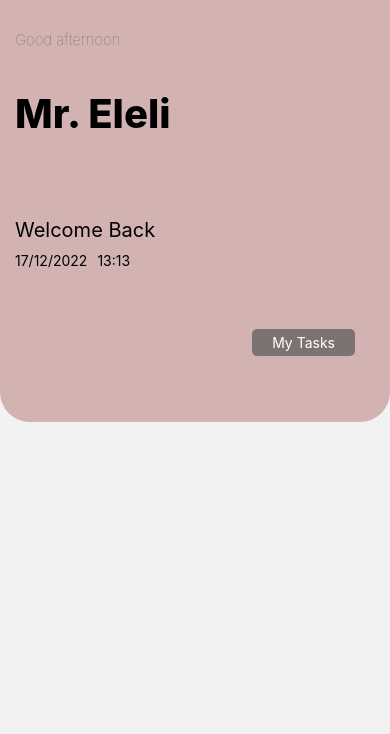
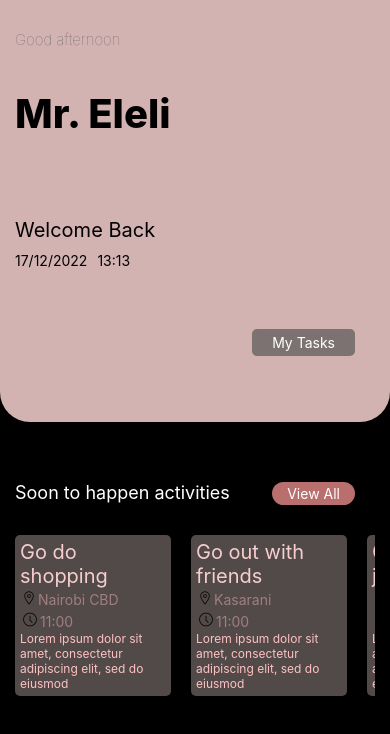
Before and after one commit to Eleli-Ayub/the_bookmarker, a React Native app in the folder bookmarker/: screen /Home in a window 390 px wide. Shown: the top 734 px of the page. Built offline with nearby package versions, Linux system fonts and the light colour scheme.

Commit message:
Did the horintall scrollbar for soon to happen activities

```diff
--- /dev/null
+++ b/bookmarker/Components/Homepage/Activityscrollbar.tsx
@@ -0,0 +1,45 @@
+import {
+  View,
+  Text,
+  TouchableOpacity,
+  FlatList,
+  ScrollView,
+} from "react-native";
+import React from "react";
+import { Homepagestyles } from "../../Styles/Homepage";
+import { activities } from "../../Global/Data";
+import ActivityscrollbarItem from "./ActivityscrollbarItem";
+
+const Activityscrollbar = () => {
+  return (
+    <View style={Homepagestyles.activityScrollViewWrapper}>
+      <View style={Homepagestyles.activityScrollViewTitles}>
+        <Text style={Homepagestyles.activityScrollViewTitle}>
+          Soon to happen activities
+        </Text>
+        <TouchableOpacity style={Homepagestyles.viewAllActivityBtn}>
+          <Text style={Homepagestyles.viewAllActivityBtnText}>View All</Text>
+        </TouchableOpacity>
+      </View>
+      <ScrollView horizontal>
+        {activities.map((activity, index) => (
+          <ActivityscrollbarItem
+            key={index}
+            title={activity.title}
+            location={activity.location}
+            time={activity.time}
+            description={activity.description}
+            index={index}
+          />
+        ))}
+      </ScrollView>
+      {/* <FlatList
+        data={activities}
+        renderItem={ActivityscrollbarItem}
+        keyExtractor={(item, index) => index.toString()}
+      /> */}
+    </View>
+  );
+};
+
+export default Activityscrollbar;
--- /dev/null
+++ b/bookmarker/Components/Homepage/ActivityscrollbarItem.tsx
@@ -0,0 +1,29 @@
+import { View, Text } from "react-native";
+import React from "react";
+import { Scrollbar_I } from "../../Global/Types";
+import { Homepagestyles } from "../../Styles/Homepage";
+import { EvilIcons, Foundation } from "@expo/vector-icons";
+
+const ActivityscrollbarItem = ({
+  title,
+  location,
+  time,
+  description,
+}: Scrollbar_I) => {
+  return (
+    <View style={Homepagestyles.activityItem}>
+      <Text style={Homepagestyles.activityTitleText}>{title}</Text>
+      <Text style={Homepagestyles.activityLocationText}>
+        <EvilIcons name="location" size={18} color="black" />
+        {location}
+      </Text>
+      <Text style={Homepagestyles.activityTimeText}>
+        <EvilIcons name="clock" size={20} color="black" />
+        {time}
+      </Text>
+      <Text style={Homepagestyles.description}>{description}</Text>
+    </View>
+  );
+};
+
+export default ActivityscrollbarItem;
--- /dev/null
+++ b/bookmarker/Global/Data.ts
@@ -0,0 +1,38 @@
+export const activities =[
+    {
+        title: "Go do shopping",
+        location: "Nairobi CBD",
+        time: "11:00",
+        description: "Lorem ipsum dolor sit amet, consectetur adipiscing elit, sed do eiusmod"
+    },
+    {
+        title: "Go out with friends",
+        location: "Kasarani",
+        time: "11:00",
+        description: "Lorem ipsum dolor sit amet, consectetur adipiscing elit, sed do eiusmod"
+    },
+    {
+        title: "Go apply for a job",
+        location: "Industrial Area",
+        time: "11:00",
+        description: "Lorem ipsum dolor sit amet, consectetur adipiscing elit, sed do eiusmod"
+    },
+    {
+        title: "Go to work",
+        location: "Nairobi",
+        time: "11:00",
+        description: "Lorem ipsum dolor sit amet, consectetur adipiscing elit, sed do eiusmod"
+    },
+    {
+        title: "Attend Devcon",
+        location: "Westlands",
+        time: "11:00",
+        description: "Lorem ipsum dolor sit amet, consectetur adipiscing elit, sed do eiusmod"
+    },
+    {
+        title: "Go visit your friend",
+        location: "MMU School",
+        time: "11:00",
+        description: "Lorem ipsum dolor sit amet, consectetur adipiscing elit, sed do eiusmod"
+    },
+]
--- a/bookmarker/Global/Types.ts
+++ b/bookmarker/Global/Types.ts
@@ -6,3 +6,9 @@ export interface Inputtype_I{
     placeholder: string;
     setText: (input: string) => void;
 }
+export interface Scrollbar_I {
+    title: String,
+    location: String,
+    time: String,
+    description: String
+  }
--- a/bookmarker/Screens/Homepage.tsx
+++ b/bookmarker/Screens/Homepage.tsx
@@ -1,11 +1,14 @@
 import { View, Text, SafeAreaView } from "react-native";
 import React from "react";
 import Header from "../Components/Homepage/Header";
+import Activityscrollbar from "../Components/Homepage/Activityscrollbar";
+import { Homepagestyles } from "../Styles/Homepage";
 
 const Homepage = () => {
   return (
-    <SafeAreaView>
+    <SafeAreaView style={Homepagestyles.homepageWrapper}>
       <Header />
+      <Activityscrollbar />
     </SafeAreaView>
   );
 };
--- a/bookmarker/Styles/Homepage.ts
+++ b/bookmarker/Styles/Homepage.ts
@@ -1,7 +1,11 @@
 import { StyleSheet } from "react-native";
-import { deviceHeight } from "../Global/Constants";
+import { deviceHeight, deviceWidth } from "../Global/Constants";
 
 export const Homepagestyles = StyleSheet.create({
+    homepageWrapper:{
+        backgroundColor: "#000",
+        flex: 1
+    },
     headerWrapper:{
         height: deviceHeight * 0.5,
         backgroundColor: "#D3B2B2",
@@ -48,5 +52,53 @@ export const Homepagestyles = StyleSheet.create({
     myTasksButtonText:{
         color: "#FFFFFF",
     },
+    activityScrollViewWrapper:{
+        marginTop: 40,
+        paddingVertical: 20,
+        paddingHorizontal: 15
+    },
+    activityScrollViewTitles:{
+        display: "flex",
+        flexDirection: "row",
+        justifyContent: "space-between",
+        marginBottom: 30
+    },
+    activityScrollViewTitle:{
+        color: "#FFFFFF",
+        fontSize: 18
+    },
+    viewAllActivityBtn:{
+        marginRight: 20,
+        backgroundColor: "#BA6F6F",
+        paddingHorizontal: 15,
+        paddingVertical: 3,
+        borderRadius: 20
+    },
+    viewAllActivityBtnText:{
+        color: "#fff"
+    },
+    activityItem:{
+        backgroundColor: "#524949",
+        width: deviceWidth * 0.4,
+        marginRight: 20,
+        padding: 5,
+        borderRadius: 5
+    },
+    activityTitleText:{
+        color: "#F6CECE",
+        fontSize: 20,
+
+    },
+    activityLocationText:{
+        color: "#A07F7F",
+
+    },
+    activityTimeText:{
+        color: "#A07F7F"
+    },
+    description:{
+        fontSize: 12,
+        color: "#FFC2C2"
+    },
 
 })
```
